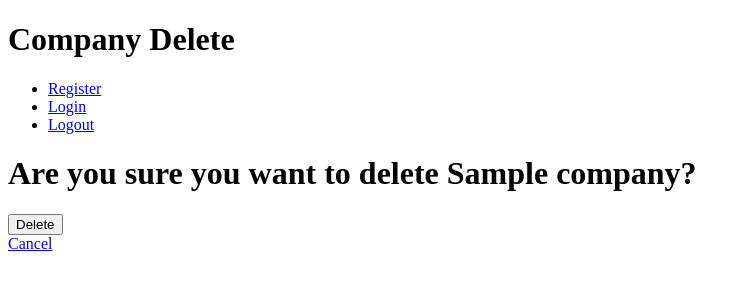
After one commit to szmisztal/FreightHub, a Flask app: template app/planner/templates/confirm_company_delete.html in a window 1280 px wide. The commit adds this page. Shown: the top 300 px of the page, without its empty margins (0-750 px from the left). Run offline with Flask 3, Linux system fonts and the light colour scheme; the template is opened without the code that fills it: most values are stand-ins (such as "Sample title", 1, 10 or a date in 2020).

Commit message:
add templates for all CRUD for Company model

```diff
--- a/app/planner/templates/company_details.html
+++ b/app/planner/templates/company_details.html
@@ -12,6 +12,8 @@
     <p>Postal Code: {{ company.postal_code }}</p>
     <p>Street: {{ company.street }} {{ company.street_number }}</p>
     <p>Phone Number: {{ company.phone_number }}</p>
+    <a href="{{ url_for('edit_company', id=company.id) }}">Edit</a>
+    <a href="{{ url_for('confirm_company_delete', id=company.id) }}">Delete</a>
     <a href="{{ url_for('companies') }}">Back to list</a>
 </body>
 {% endblock %}
--- a/app/planner/templates/create_company.html
+++ b/app/planner/templates/company_form.html
@@ -1,12 +1,12 @@
 {% extends 'base.html' %}
 
-{% block title %}Company Name{% endblock %}
+{% block title %}{{ title }}{% endblock %}
 
-{% block header %}Company Name Form{% endblock %}
+{% block header %}{{ title }} Form{% endblock %}
 
 {% block content %}
 <div class="company_name-form">
-    <form method="post" action="{{ url_for('planner.new_company_address') }}">
+    <form method="post">
         {{ form.hidden_tag() }}
         <div>
             {{ form.company_name.label }} {{ form.company_name(size=20) }}<br>
--- /dev/null
+++ b/app/planner/templates/confirm_company_delete.html
@@ -0,0 +1,16 @@
+{% extends 'base.html' %}
+
+{% block title %}Company Delete{% endblock %}
+
+{% block header %}Company Delete{% endblock %}
+
+{% block content %}
+<div>
+    <h1>Are you sure you want to delete {{ company.name }}?</h1>
+    <form action="{{ url_for('delete_company', id=company.id) }}" method="post">
+        <input type="hidden" name="csrf_token" value="{{ csrf_token }}">
+        <button type="submit">Delete</button>
+    </form>
+    <a href="{{ url_for('companies') }}">Cancel</a>
+</div>
+{% endblock %}
```
